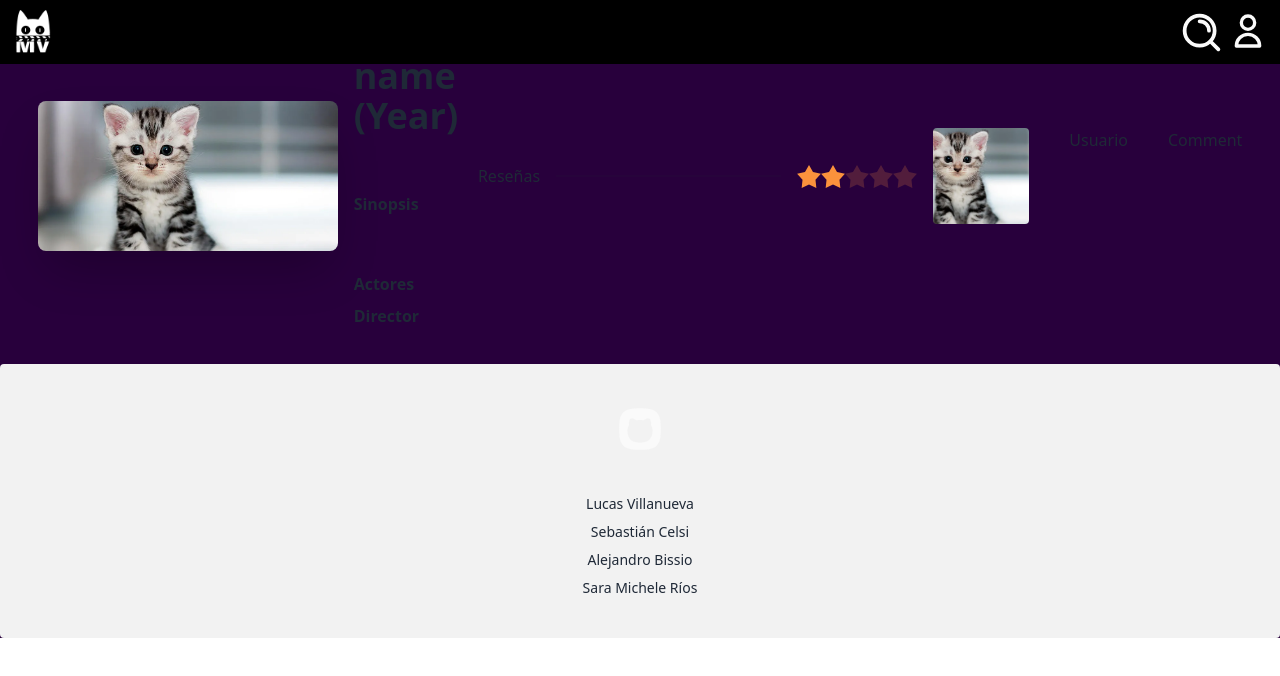
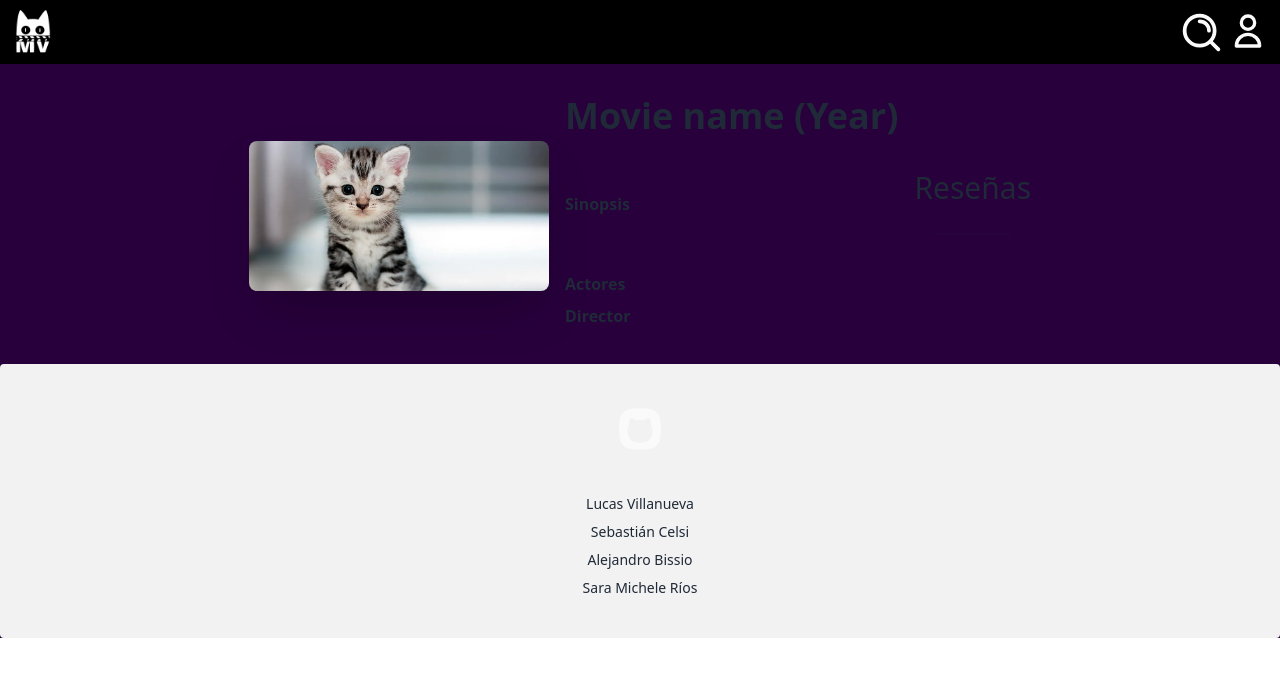
Before and after one commit to KenaiiDev/Proyecto_Final_GL_Frontend, a Next.js app: page /movieinfo in a window 1280 px wide. Shown: the top 676 px of the page. Built offline with nearby package versions, Linux system fonts and the light colour scheme.

Commit message:
Emergency Commit

```diff
--- a/src/app/movieinfo/page.jsx
+++ b/src/app/movieinfo/page.jsx
@@ -1,5 +1,5 @@
 import React from 'react'
-import Movieinfo from '@/sections/Movieinfo_view.jsx'
+import Movieinfo from '@/sections/movie_info_view.jsx'
 
 export default function infoMovie() {
   return <Movieinfo />
--- a/src/components/Cards.jsx
+++ b/src/components/Cards.jsx
@@ -1,28 +1,30 @@
-import React from "react";
-import Image from "next/image";
-import Link from "next/link";
+import React from 'react'
+import Image from 'next/image'
+import Link from 'next/link'
 
 function Card() {
   return (
     <>
-      <Link href={"/movieinfo"}>
-        <div className="card w-80 bg-base-100 shadow-xl image-full m-5">
-          <figure>
+      <article className='min-w-30 max-w-xs'>
+        <Link href={'/movieinfo'} className='min-w-30 max-w-xs'>
+          <div className='card min-w-30 max-w-xs bg-base-100 shadow-xl image-full m-5'>
+            <figure className='w-25'>
               <Image
-              src="/assets/gatito.jpg"
+                src='/assets/gatito.jpg'
                 width={500}
                 height={500}
-              alt="cat"
+                alt='cat'
               />
             </figure>
-          <div className="card-body">
-            <h2 className="card-title">Title</h2>
+            <div className='card-body'>
+              <h2 className='card-title'>Title</h2>
               <p>Synopsis</p>
             </div>
           </div>
         </Link>
+      </article>
     </>
-  );
+  )
 }
 
-export default Card;
+export default Card
--- a/src/components/Carousel.jsx
+++ b/src/components/Carousel.jsx
@@ -4,13 +4,13 @@ import Image from 'next/image'
 function Carousel() {
   return (
     <>
-      <div className='carousel flex max-h-80 max-w-7xl justify-self-center'>
+      <div className='carousel flex max-h-30 max-w-6xl justify-self-center'>
         <div id='item1' className='carousel-item w-full'>
           <Image
             src='/assets/gato.jpg'
             alt='Cat 1'
             width={100}
-            height={80}
+            height={50}
             className='w-full'
           />
         </div>
--- /dev/null
+++ b/src/components/Comment.jsx
@@ -0,0 +1,46 @@
+import React from 'react'
+import Image from 'next/image'
+
+function Comment() {
+  return (
+    <>
+      <div className='rating'>
+        <input
+          type='radio'
+          name='rating-2'
+          className='mask mask-star-2 bg-orange-400'
+        />
+        <input
+          type='radio'
+          name='rating-2'
+          className='mask mask-star-2 bg-orange-400'
+          checked
+        />
+        <input
+          type='radio'
+          name='rating-2'
+          className='mask mask-star-2 bg-orange-400'
+        />
+        <input
+          type='radio'
+          name='rating-2'
+          className='mask mask-star-2 bg-orange-400'
+        />
+        <input
+          type='radio'
+          name='rating-2'
+          className='mask mask-star-2 bg-orange-400'
+        />
+      </div>
+      <div className='avatar'>
+        <div className='w-24 rounded'>
+          <Image src='/assets/gatito.jpg' alt='cat' width={500} height={500} />
+        </div>
+        <h1 className='mx-10'>Usuario</h1>
+        <p className=''>Comment</p>
+      </div>
+    </>
+  )
+}
+
+export default Comment
--- a/src/sections/Movieinfo_view.jsx
+++ /dev/null
@@ -1,75 +0,0 @@
-import React from "react";
-import Image from "next/image";
-
-function Movieinfo() {
-  return (
-    <>
-      <div className="hero bg-midnight-purple">
-        <div className="hero-content flex-col lg:flex-row">
-          <Image
-            src="/assets/gatito.jpg"
-            alt="cat"
-            width={300}
-            height={300}
-            className="max-w-sm rounded-lg shadow-2xl"
-          />
-          <div>
-            <h1 className="text-4xl font-bold">Movie name (Year)</h1>
-            <p className="py-14 font-bold">Sinopsis</p>
-            <p className="font-bold">Actores</p>
-            <p className="py-2 font-bold">Director</p>
-          </div>
-          <div>
-            <h1>Reseñas</h1>
-          </div>
-          <div className="flex flex-col w-full">
-            <div className="divider "></div>
-          </div>
-          <div className="rating">
-            <input
-              type="radio"
-              name="rating-2"
-              className="mask mask-star-2 bg-orange-400"
-            />
-            <input
-              type="radio"
-              name="rating-2"
-              className="mask mask-star-2 bg-orange-400"
-              checked
-            />
-            <input
-              type="radio"
-              name="rating-2"
-              className="mask mask-star-2 bg-orange-400"
-            />
-            <input
-              type="radio"
-              name="rating-2"
-              className="mask mask-star-2 bg-orange-400"
-            />
-            <input
-              type="radio"
-              name="rating-2"
-              className="mask mask-star-2 bg-orange-400"
-            />
-          </div>
-          <div className="avatar">
-            <div className="w-24 rounded">
-              <Image
-                src="/assets/gatito.jpg"
-                alt="cat"
-                width={500}
-                height={500}
-              />
-            </div>
-            <h1 className="mx-10">Usuario</h1>
-            <p className="">Comment</p>
-          </div>
-
-        </div>
-      </div>
-    </>
-  );
-}
-
-export default Movieinfo;
--- a/src/sections/home_view.jsx
+++ b/src/sections/home_view.jsx
@@ -12,7 +12,10 @@ function HomeView() {
       <h1 className='font-sans text-5xl font-bold my-3 mx-2 text-purple-400 text-center'>
         TOP 20{' '}
       </h1>
-      <section className='flex-1 justify-center '>
+      <section className='grid sm:grid-cols-1 md:grid-cols-2 lg:grid-cols-3 items-center max-w-full'>
+        <Card />
+        <Card />
+        <Card />
         <Card />
         <Card />
         <Card />
--- /dev/null
+++ b/src/sections/movie_info_view.jsx
@@ -0,0 +1,36 @@
+import React from 'react'
+import Image from 'next/image'
+import Comment from '@/components/Comment'
+import Divider from '@/components/Divider'
+
+function Movieinfo() {
+  return (
+    <>
+      <div className='h-10 mb-10'></div>
+      <div className='hero bg-midnight-purple'>
+        <div className='hero-content flex-col lg:flex-row'>
+          <Image
+            src='/assets/gatito.jpg'
+            alt='cat'
+            width={300}
+            height={300}
+            className='max-w-sm rounded-lg shadow-2xl'
+          />
+          <div>
+            <h1 className='text-4xl font-bold'>Movie name (Year)</h1>
+            <p className='py-14 font-bold'>Sinopsis</p>
+            <p className='font-bold'>Actores</p>
+            <p className='py-2 font-bold'>Director</p>
+          </div>
+          <section>
+            <h1 className='text-3xl'>Reseñas</h1>
+            <Divider />
+            <div className='flex flex-col w-full'></div>
+          </section>
+        </div>
+      </div>
+    </>
+  )
+}
+
+export default Movieinfo
```
Lines whose indentation alone changed are shown as unchanged.
